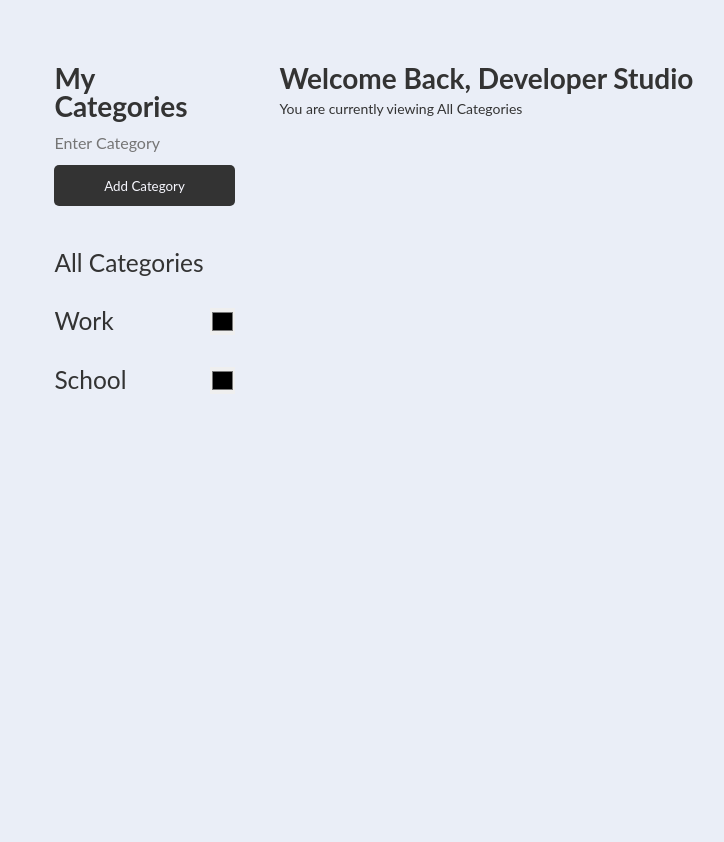
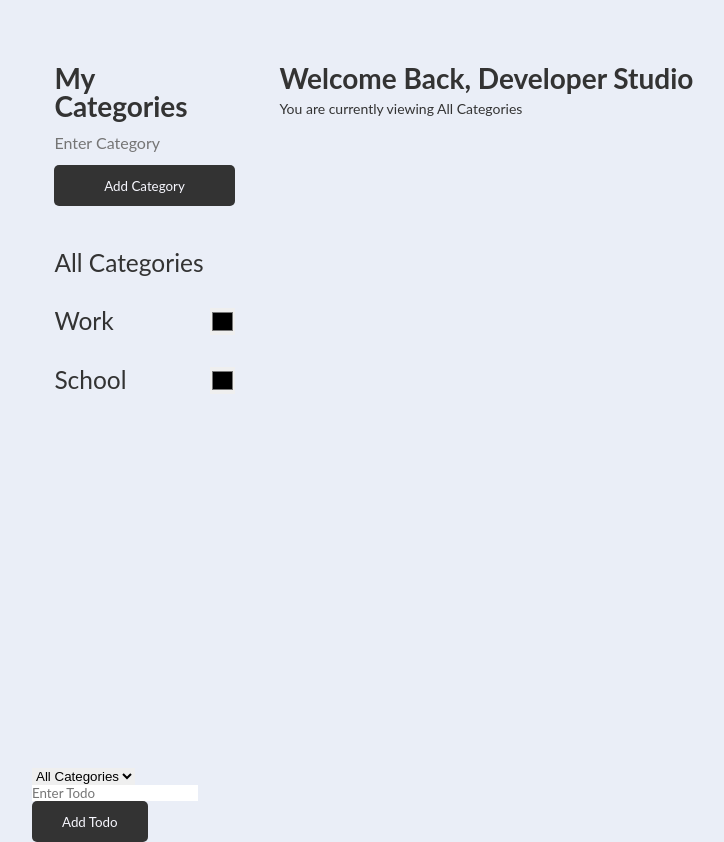
Before and after one commit to Valentyn13/Todo-App, a plain HTML site: page index.html in a window 1280 px wide. Shown: the whole page, without its empty margins (0-724 px from the left). Before the commit the page ends 800 px from the top, so only its background shows below. Drawn offline with Linux system fonts and the light colour scheme.

Commit message:
Create Todo Form

```diff
--- a/index.html
+++ b/index.html
@@ -43,5 +43,19 @@
                     <div class="currently-viewing" data-currently-viewing>You are currently viewing All Categories</div>
                 </div>
     </div>
+        <!-- Create Todo Form -->
+        <form class="create-todo-form" data-new-todo-form>
+            <div class="form-control">
+                <select data-new-todo-select required>
+                    <option value="">All Categories</option>
+                </select>
+            </div>
+            <div class="form-control">
+                <input type="text" data-new-todo-input placeholder="Enter Todo" required>
+            </div>
+            <button class="btn btn-primary">
+                <i class="fa fa-plus" aria-hidden="true"></i> Add Todo
+            </button>
+        </form>
 </body>
 </html>
```
